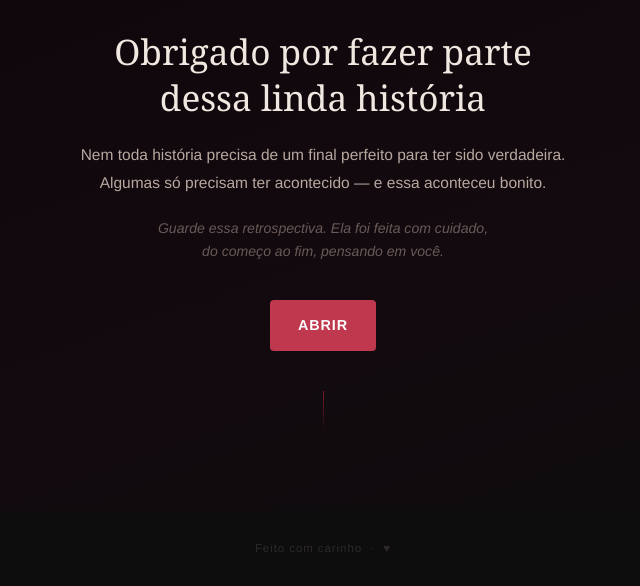
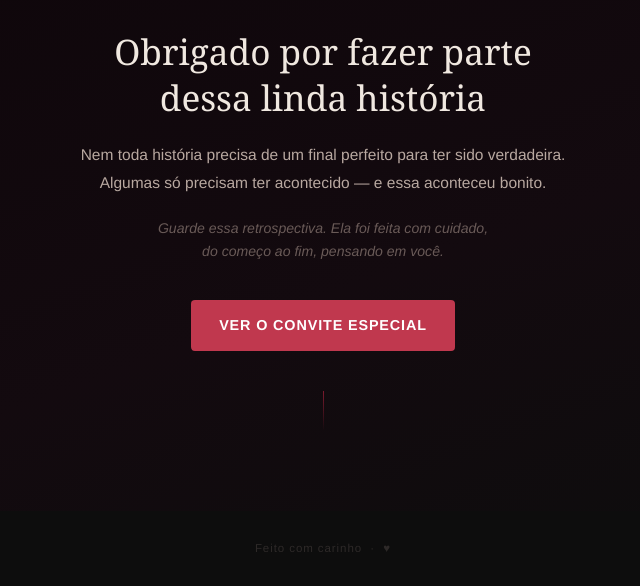
Before and after one commit to joao14160219/Resp, a website: page carta-antiga.html in a window 1280 px wide. Shown: the part 4525-5111 px from the top of the page, without its empty margins (317-957 px from the left). Drawn offline with Linux system fonts and the light colour scheme.

Commit message:
Update carta-antiga.html

```diff
--- a/carta-antiga.html
+++ b/carta-antiga.html
@@ -387,8 +387,9 @@
         do começo ao fim, pensando em você.
       </p>
 
-      <a href="https://ajuda-pi.vercel.app/" class="btn btn-primario" target="_blank" rel="noopener">
-        Abrir
+      <!-- Link para a página de convite (opcional) -->
+      <a href="convite.html" class="btn btn-primario" role="button">
+        Ver o convite especial
       </a>
 
       <div class="final-ornamento-baixo" aria-hidden="true"></div>
```
